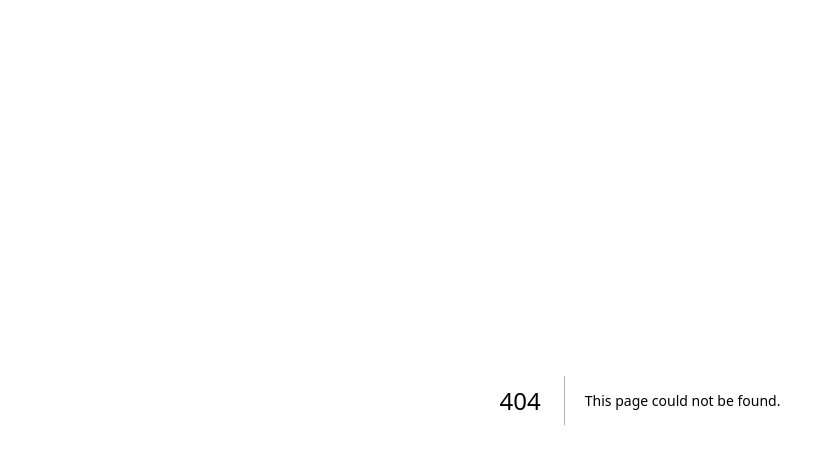
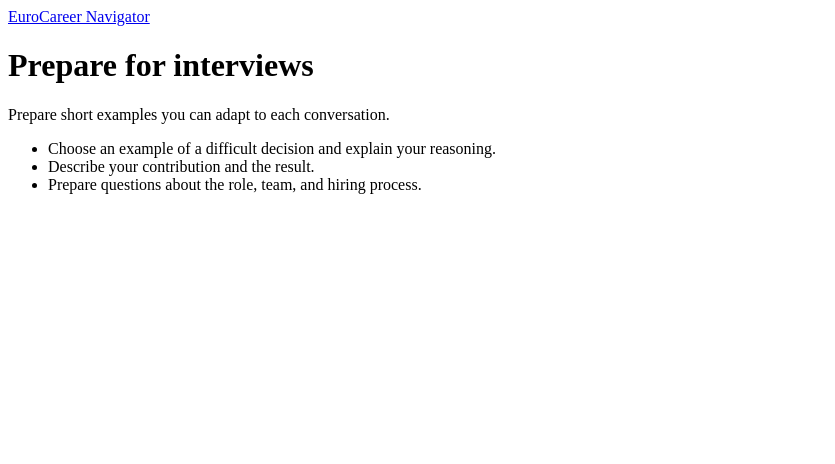
Before and after one commit to KarthickAthlet/eurocareer-navigator, a Next.js app: page /interview-prep in a window 1280 px wide. Before the commit this address had no page. Shown: the top 464 px of the page, without its empty margins (0-835 px from the left). Built offline with nearby package versions, Linux system fonts and the light colour scheme.

Commit message:
Prepare for interviews

```diff
--- /dev/null
+++ b/app/interview-prep/page.tsx
@@ -0,0 +1,19 @@
+import Link from 'next/link';
+import type { Metadata } from 'next';
+
+export const metadata: Metadata = { title: "Prepare for interviews | EuroCareer Navigator" };
+
+export default function Page() {
+  return (
+    <main>
+      <Link href="/">EuroCareer Navigator</Link>
+      <h1>{"Prepare for interviews"}</h1>
+      <p>{"Prepare short examples you can adapt to each conversation."}</p>
+      <ul>
+        <li>{"Choose an example of a difficult decision and explain your reasoning."}</li>
+        <li>{"Describe your contribution and the result."}</li>
+        <li>{"Prepare questions about the role, team, and hiring process."}</li>
+      </ul>
+    </main>
+  );
+}
```
